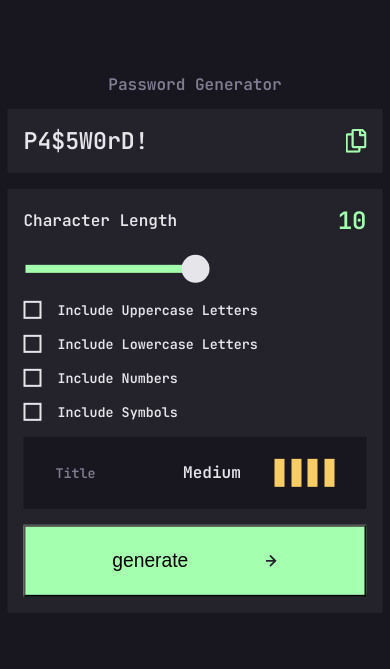
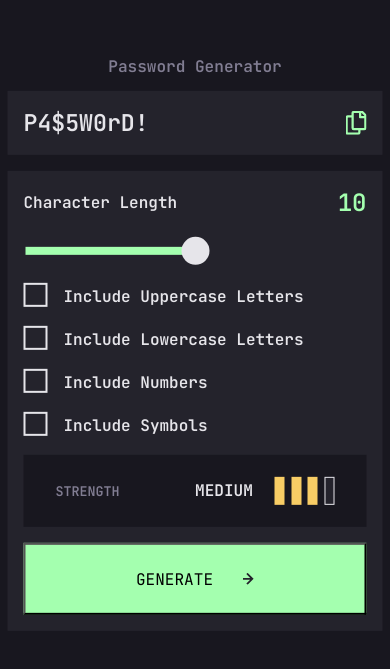
Before and after one commit to clickglue/password-generator-app, a plain HTML site: page index.html in a window 390 px wide. Shown: the part 109-778 px from the top of the page. Drawn offline with Linux system fonts and the light colour scheme.

Commit message:
Mobile design finishing touches

```diff
--- a/index.css
+++ b/index.css
@@ -289,14 +289,44 @@ body {
 .input .selection .checkbox-container {
   display: flex;
   align-items: center;
+  cursor: pointer;
   gap: 1rem;
   margin-bottom: var(--sp-s);
+}
+
+.input .selection .checkbox-container input[type="checkbox"]{
+    display: none;
 }
 
 .input .selection .checkbox-container p span {
   font-size: var(--fs--1);
 }
 
+.input .selection .checkbox-container .custom-checkbox {
+    width: 20px;
+    height: 20px;
+    border: 2px solid var(--clr-almost-white);
+    display: inline-block;
+    position: relative;
+    transition: background-color 0.3s ease, border-color 0.3s ease;
+}
+
+  /* Checked state with SVG checkmark */
+  .input .selection .checkbox-container input[type="checkbox"]:checked + .custom-checkbox {
+    background-color: var(--clr-bright-green);
+    border-color: var(--clr-bright-green);
+  }
+  /* Insert SVG checkmark on checked state */
+  .input .selection .checkbox-container input[type="checkbox"]:checked + .custom-checkbox::after {
+    content: url('./public/images/icon-check.svg'); /* Path to SVG file */
+    position: absolute;
+    top: 3px;
+    left: 3px;
+    width: 20px; /* Adjust size as needed */
+    height: 20px;
+  }
+
+/*
 .input .selection .checkbox-container input[type="checkbox" i] {
   -webkit-appearance: none;
   -moz-appearance: none;
@@ -316,6 +346,7 @@ body {
   position: relative;
   border: none;
 }
+*/
 
 .input .strength {
   height: 4.5rem;
@@ -329,11 +360,13 @@ body {
 }
 
 .input .strength .title {
+    text-transform: uppercase;
     color: var(--clr-grey);
     font-size: var(--fs--1);
 }
 
 .input .strength .indicator-word {
+    text-transform: uppercase;
     width: 40%;
     font-size: var(--fs-0);
     color: var(--clr-almost-white);
@@ -348,9 +381,17 @@ body {
 }
 
 .input .strength .strength-indicator .strength-indicator-led {
+    box-sizing: border-box;
     width: 10px;
     height: 28px;
     background-color: var(--clr-yellow);
+}
+
+.input .strength .strength-indicator .strength-indicator-led.off{
+    background-color: var(--clr-dark-grey);
+    border-style: solid;
+    border-color: var(--clr-almost-white);
+    border-width: 1px;
 }
 
 .input .generate {
@@ -363,12 +404,13 @@ body {
     background-color: var(--clr-bright-green);
     display: flex;
     flex-direction: row;
-    padding-left: 3rem;
-    padding-right: 3rem;
+    padding-left: 6rem;
+    padding-right: 6rem;
     align-items: center;
     justify-content: space-around;
 }
 .input .generate button .title{
-font-size: var(--fs-1);
+    font-family: 'Jetbrains Mono';
+font-size: var(--fs-0);
 background-color: transparent;
 }
--- a/index.html
+++ b/index.html
@@ -32,35 +32,47 @@
         </div>
         <div class="selection">
           <div class="checkbox-container">
-            <input type="checkbox" />
-            <p><span>Include Uppercase Letters</span></p>
+            <label>
+              <input type="checkbox" />
+              <span class="custom-checkbox"></span>
+            </label>
+            <p>Include Uppercase Letters</p>
           </div>
           <div class="checkbox-container">
-            <input type="checkbox" />
-            <p><span>Include Lowercase Letters</span></p>
+            <label>
+              <input type="checkbox" />
+              <span class="custom-checkbox"></span>
+            </label>
+            <p>Include Lowercase Letters</p>
           </div>
           <div class="checkbox-container">
-            <input type="checkbox" />
-            <p><span>Include Numbers</span></p>
+            <label>
+              <input type="checkbox" />
+              <span class="custom-checkbox"></span>
+            </label>
+            <p>Include Numbers</p>
           </div>
           <div class="checkbox-container">
-            <input type="checkbox" />
-            <p><span>Include Symbols</span></p>
+            <label>
+              <input type="checkbox" />
+              <span class="custom-checkbox"></span>
+            </label>
+            <p>Include Symbols</p>
           </div>
         </div>
         <div class="strength">
-          <p class="title">Title</p>
+          <p class="title">Strength</p>
           <p class="indicator-word">Medium</p>
           <div class="strength-indicator">
             <div class="strength-indicator-led"></div>
             <div class="strength-indicator-led"></div>
             <div class="strength-indicator-led"></div>
-            <div class="strength-indicator-led"></div>
+            <div class="strength-indicator-led off"></div>
           </div>
         </div>
         <div class="generate">
           <button>
-            <h2 class="title">generate</h2>
+            <h2 class="title">GENERATE</h2>
             <img src="./public/images/icon-arrow-right.svg" alt="Go!" />
           </button>
         </div>
```
